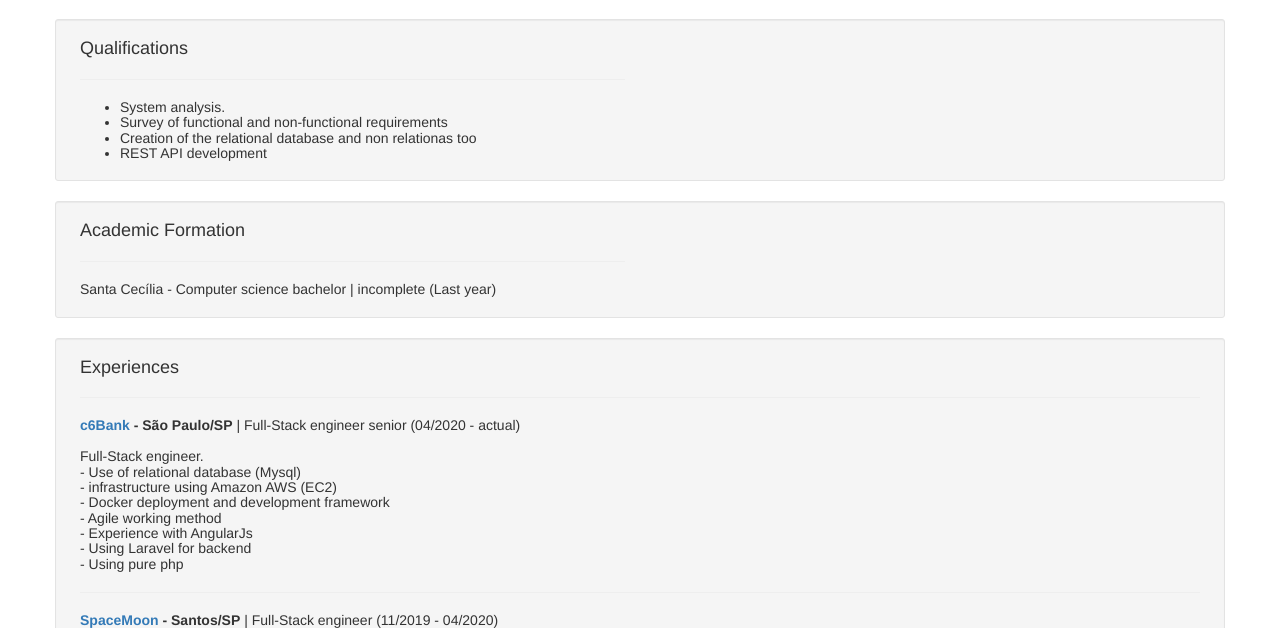
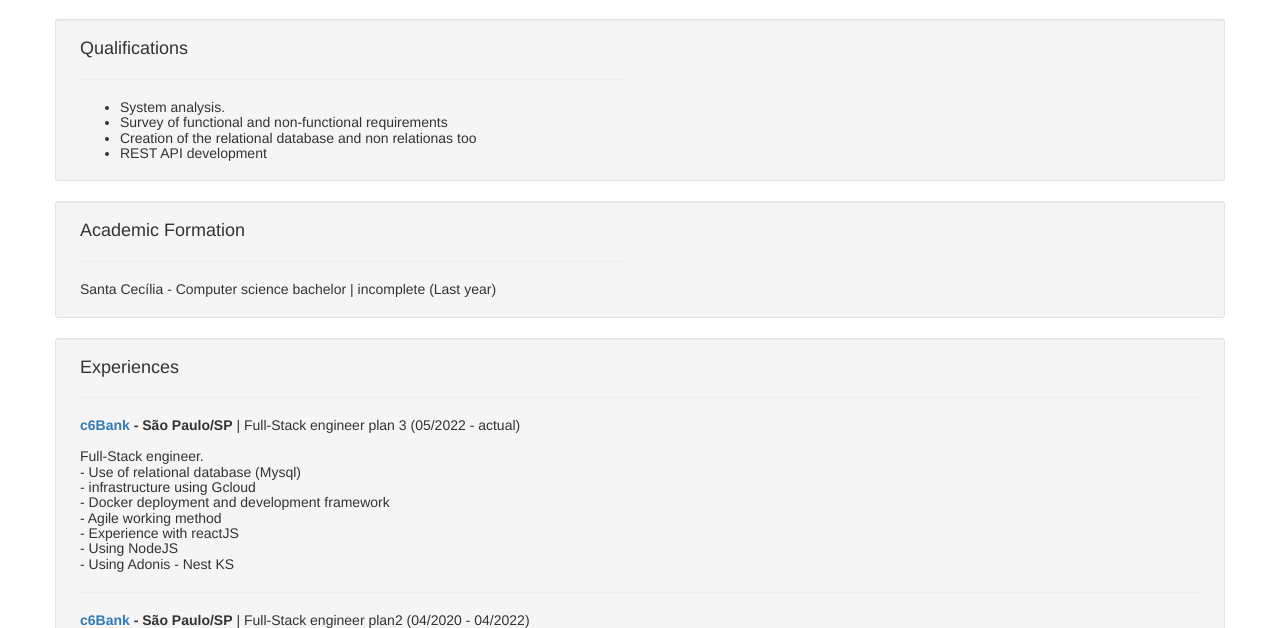
Before and after one commit to rodolfofernandes/rodolfofernandes.github.io, a plain HTML site: page en.html in a window 1280 px wide. Shown: the part 172-800 px from the top of the page. Drawn offline with Linux system fonts and the light colour scheme.

Commit message:
Update en.html

```diff
--- a/en.html
+++ b/en.html
@@ -65,7 +65,18 @@
                 <h4>Experiences
                     <hr>
                 </h4>
-                <h5><b><a href="https://www.c6bank.com.br/" target="_blank">c6Bank</a> - São Paulo/SP</b> |  Full-Stack engineer senior (04/2020 - actual)<br><br>
+                <h5><b><a href="https://wiseup.com/" target="_blank">c6Bank</a> - São Paulo/SP</b> |  Full-Stack engineer plan 3 (05/2022 - actual)<br><br>
+                    Full-Stack engineer.<br>
+                    - Use of relational database (Mysql)<br>
+                    - infrastructure using Gcloud<br>
+                    - Docker deployment and development framework<br>
+                    - Agile working method <br>
+                    - Experience with reactJS<br>
+                    - Using NodeJS<br>
+                    - Using Adonis
+                    - Nest KS
+                <hr>
+                <h5><b><a href="https://www.c6bank.com.br/" target="_blank">c6Bank</a> - São Paulo/SP</b> |  Full-Stack engineer plan2 (04/2020 - 04/2022)<br><br>
                     Full-Stack engineer.<br>
                     - Use of relational database (Mysql)<br>
                     - infrastructure using Amazon AWS (EC2)<br>
```
